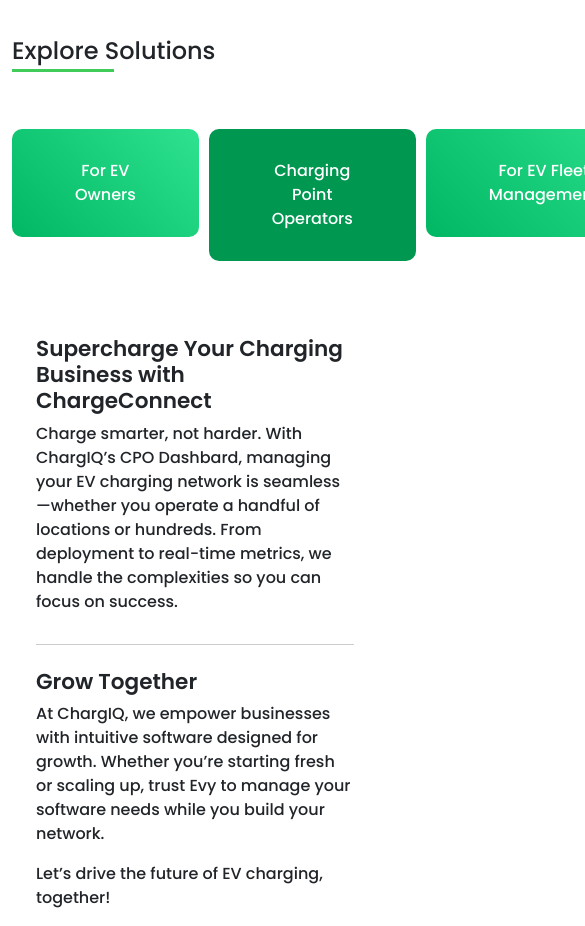
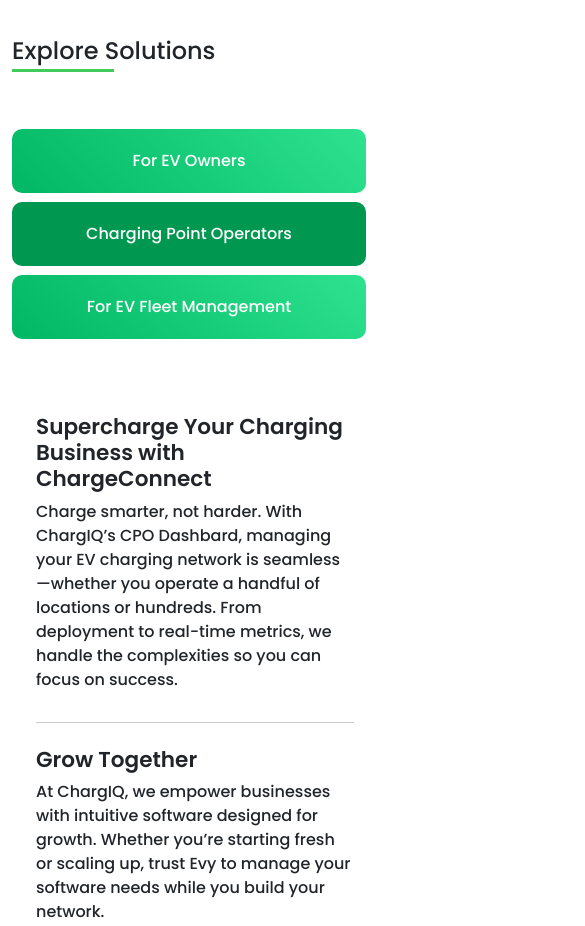
Before and after one commit to AshwiniGoutam/chargeIq, a React (Create React App) app: page / in a window 390 px wide. Shown: the part 4960-5886 px from the top of the page, 585 px wide, since content can reach past the window. Built offline with nearby package versions, Linux system fonts and the light colour scheme.

Commit message:
latest code live

```diff
--- a/src/components/explore-solutions/page.css
+++ b/src/components/explore-solutions/page.css
@@ -49,3 +49,13 @@
     width: 100%;
     border-radius: 16px;
 }
+
+@media (max-width:768px){
+    .nav-tabs{
+        /* overflow: scroll; */
+        flex-wrap: wrap;
+    }
+    .nav-tabs .nav-link{
+        padding: 20px 40px;
+    }
+}
```
